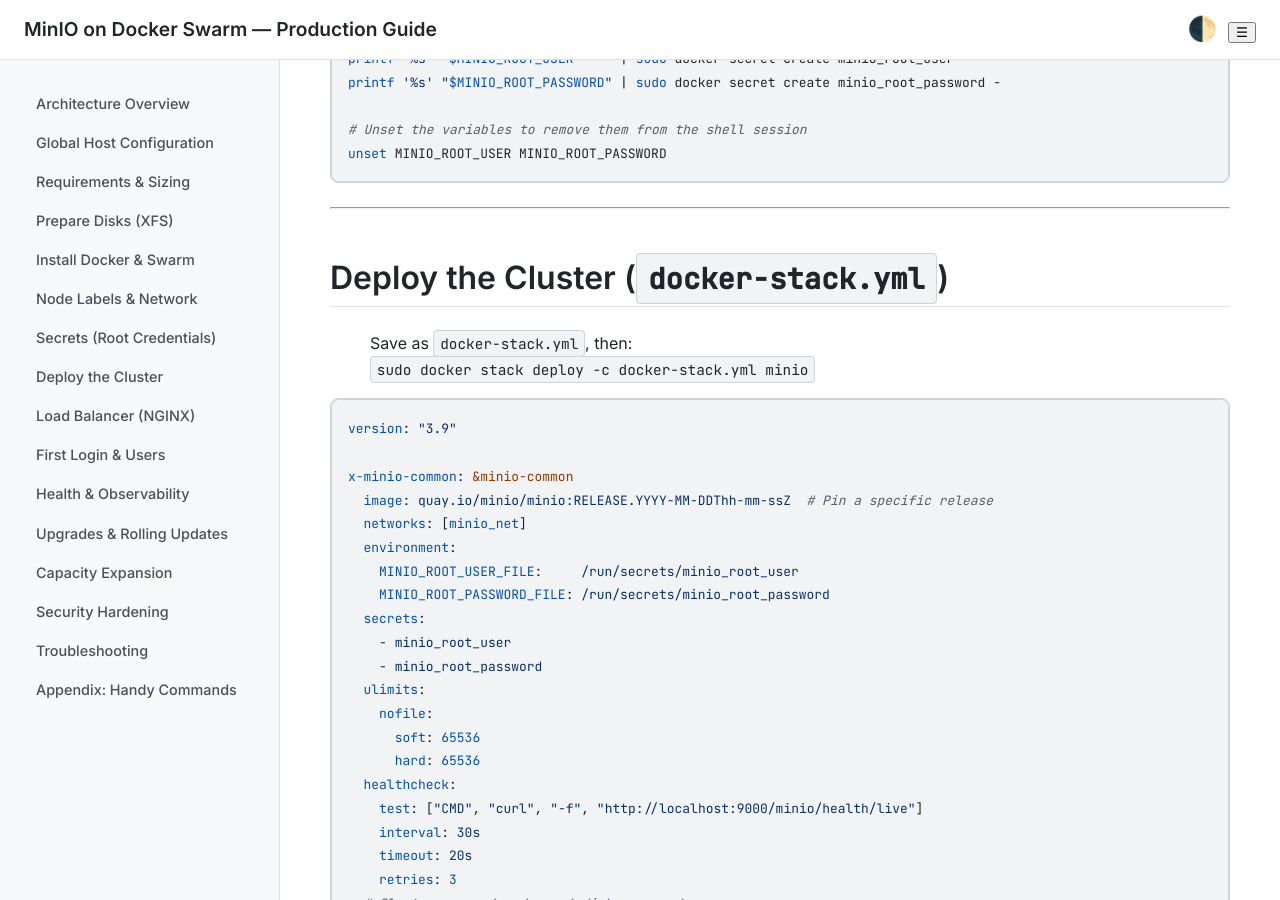
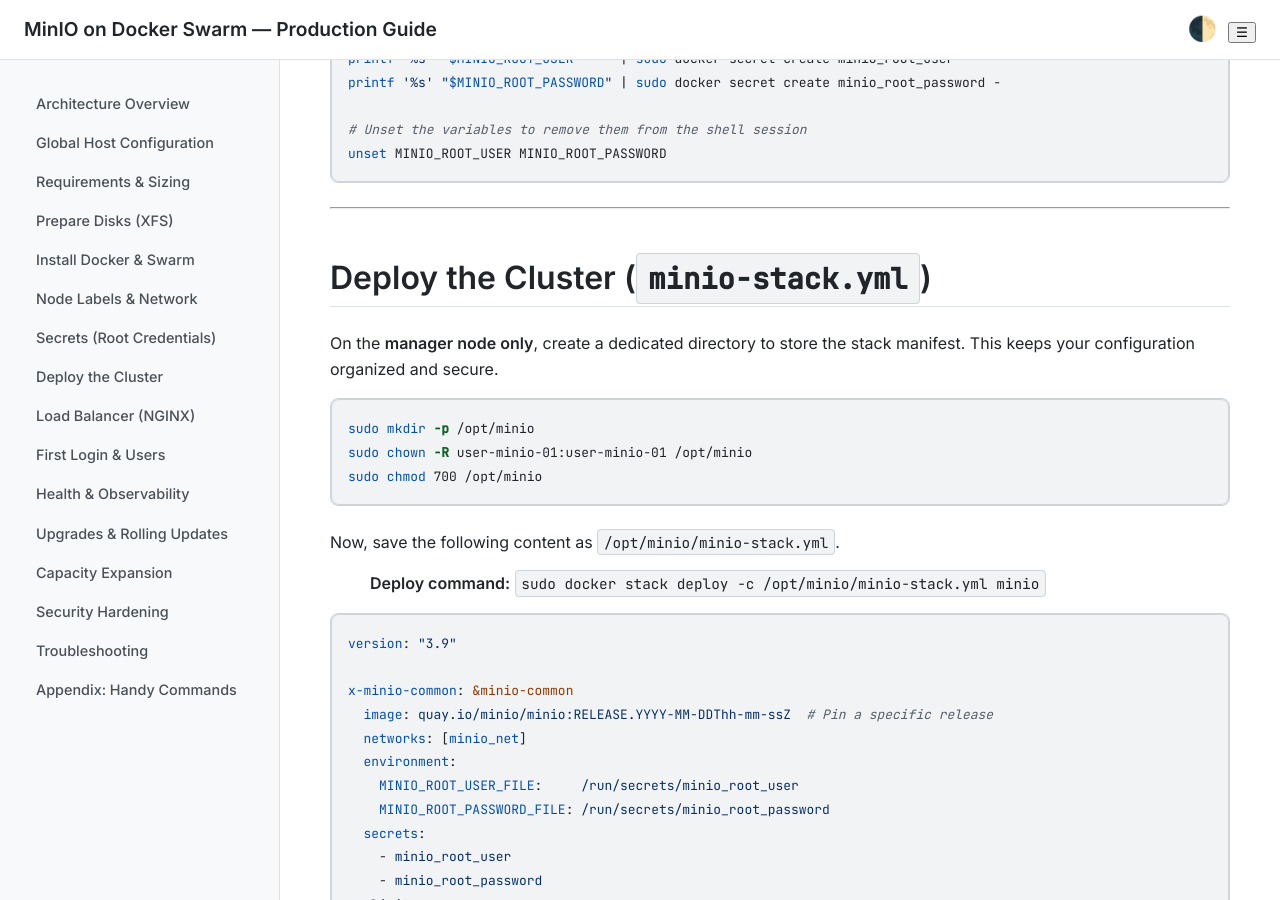
Before and after one commit to miguel-saca/minio-docker-swarm, a Jekyll site: the page built from docs/index.md, in a window 1280 px wide and 900 px high, scrolled down 7272 px. Built offline with Jekyll 4.4.1, drawn with Linux system fonts in a browser that asks for light colours; some of the changed text lies outside the part shown.

Commit message:
docs: rename docker-stack.yml to minio-stack.yml and add secure directory setup

````diff
--- a/docs/index.md
+++ b/docs/index.md
@@ -37,7 +37,7 @@
   - [Install Docker \& Initialize Swarm](#install-docker--initialize-swarm)
   - [Node Labels \& Overlay Network](#node-labels--overlay-network)
   - [Secrets (Root Credentials)](#secrets-root-credentials)
-  - [Deploy the Cluster (`docker-stack.yml`)](#deploy-the-cluster-docker-stackyml)
+  - [Deploy the Cluster (`minio-stack.yml`)](#deploy-the-cluster-minio-stackyml)
   - [Load Balancer (NGINX)](#load-balancer-nginx)
   - [First Login, Users \& Policies (`mc`)](#first-login-users--policies-mc)
   - [Health, Readiness \& Observability](#health-readiness--observability)
@@ -266,9 +266,20 @@
 
 ---
 
-## Deploy the Cluster (`docker-stack.yml`)
-> Save as `docker-stack.yml`, then:
-> `sudo docker stack deploy -c docker-stack.yml minio`
+## Deploy the Cluster (`minio-stack.yml`)
+
+On the **manager node only**, create a dedicated directory to store the stack manifest. This keeps your configuration organized and secure.
+
+```bash
+sudo mkdir -p /opt/minio
+sudo chown -R user-minio-01:user-minio-01 /opt/minio
+sudo chmod 700 /opt/minio
+```
+
+Now, save the following content as `/opt/minio/minio-stack.yml`.
+
+> **Deploy command:**
+> `sudo docker stack deploy -c /opt/minio/minio-stack.yml minio`
 
 ```yaml
 version: "3.9"
@@ -461,10 +472,10 @@
 ---
 
 ## Upgrades (Zero-Downtime) & Rolling Updates
-- Pin a specific MinIO release tag in `docker-stack.yml`.
+- Pin a specific MinIO release tag in `/opt/minio/minio-stack.yml`.
 - To upgrade, change the image tag and redeploy the stack:
   ```bash
-  sudo docker stack deploy -c docker-stack.yml minio
+  sudo docker stack deploy -c /opt/minio/minio-stack.yml minio
   ```
 - Services restart in place; S3 clients retry seamlessly in most cases.
 
````
Also changed, not shown: README.md.
